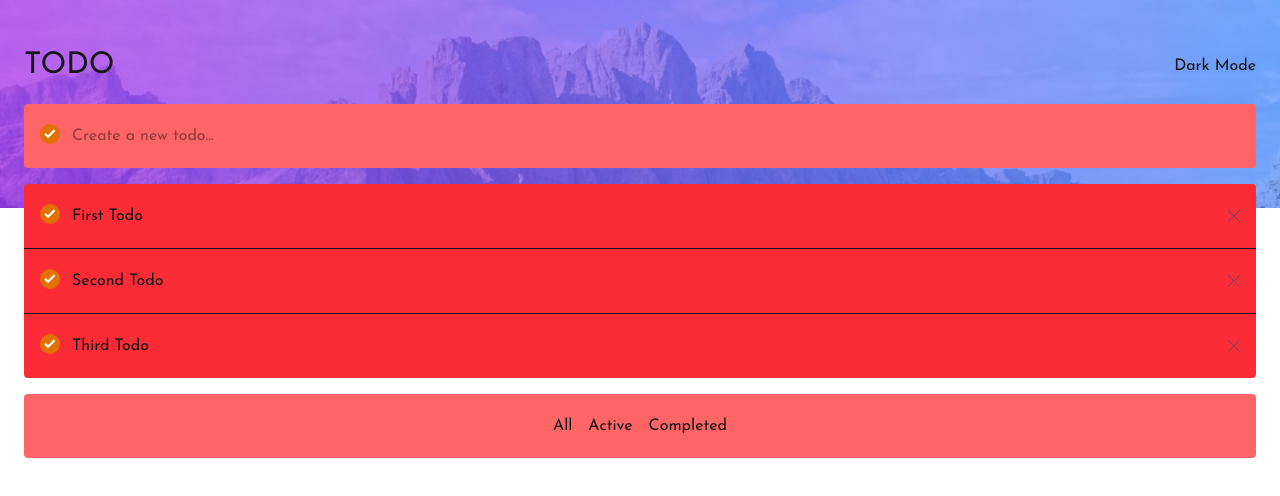
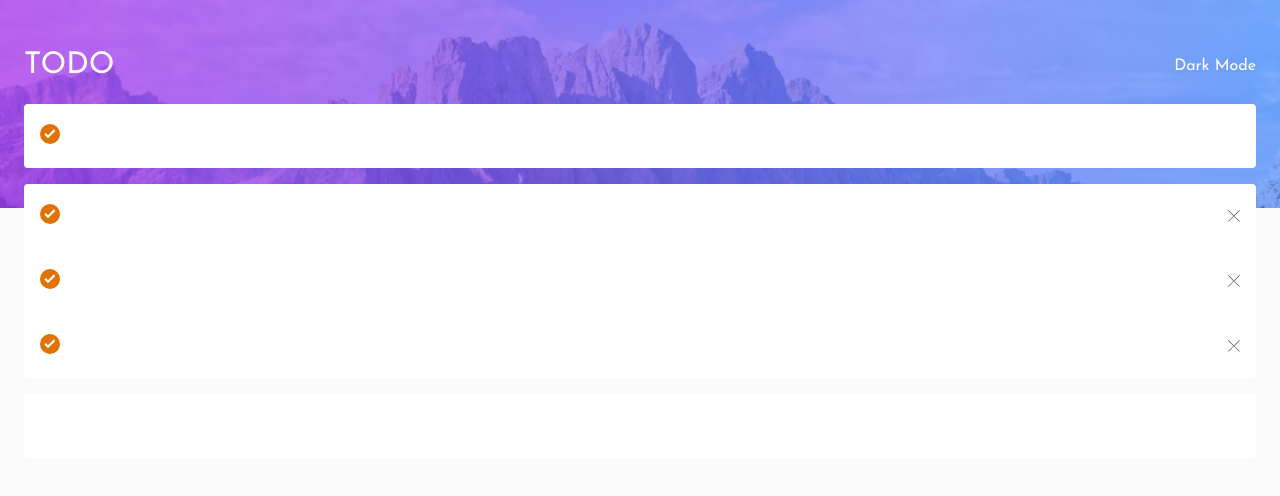
Before and after one commit to 11amanraj/to-do-latest, a Next.js app: page / in a window 1280 px wide. Shown: the top 496 px of the page. Built offline with nearby package versions, Linux system fonts and the light colour scheme.

Commit message:
added colors

```diff
--- a/app/globals.css
+++ b/app/globals.css
@@ -2,8 +2,11 @@
 @import "tailwindcss";
 
 :root {
-  --background: #ffffff;
-  --foreground: #171717;
+  /* --background: #ffffff;
+  --foreground: #171717; */
+
+  --background: #FAFAFA;
+  --foreground: #FFFFFF;
 }
 
 @theme inline {
@@ -15,13 +18,17 @@
 
 @media (prefers-color-scheme: dark) {
   :root {
-    --background: #0a0a0a;
-    --foreground: #ededed;
+    /* --background: #0a0a0a;
+    --foreground: #ededed; */
+
+    --background: #1a2418;
+    --foreground: #25273C;
   }
 }
 
 body {
   background: var(--background);
-  color: var(--foreground);
+  color: white;
+  /* color: var(--foreground); */
   font-family: 'Josefin Sans', Helvetica, sans-serif;
 }
--- a/app/page.tsx
+++ b/app/page.tsx
@@ -81,24 +81,24 @@ export default function Home() {
           <p className="text-3xl">TODO</p>
           <div>Dark Mode</div>
         </div>
-        <form className="flex gap-3 px-4 py-5 bg-red-400 rounded-sm" onSubmit={addTodoHandler}>
+        <form className="flex gap-3 px-4 py-5 bg-foreground rounded-sm" onSubmit={addTodoHandler}>
           <button className="w-5 h-5 rounded-full bg-amber-600 flex justify-center items-center"><Image src="/icon-check.svg" alt="check" width='12' height='12'/></button>
           <input ref={inputRef} type="text" placeholder="Create a new todo..."/>
         </form>
       </div>
       <div className="-mt-6 px-6 flex flex-col gap-4">
-        <ul className="rounded-sm bg-red-500 divide-y">
+        <ul className="rounded-sm bg-foreground divide-y">
           {filteredTodos.map(todo => {
             return (
               <li className="flex gap-3 px-4 py-5 text-3" key={todo.id}>
                 <button className="w-5 h-5 rounded-full bg-amber-600 flex justify-center items-center"><Image onClick={() => completeTodoHandler(todo.id)} src="/icon-check.svg" alt="check" width='12' height='12'/></button>
-                <p className="flex-1">{todo.text}</p>
+                <p className="flex-1 text-white">{todo.text}</p>
                 <button><Image onClick={() => deleteTodoHandler(todo.id)} src="/icon-cross.svg" alt="delete" width='12' height='12'/></button>
               </li>
             )
           })}
         </ul>
-        <div className="bg-red-400 px-4 py-5 rounded-sm flex gap-4 justify-center">
+        <div className="bg-foreground px-4 py-5 rounded-sm flex gap-4 justify-center">
           <button onClick={() => setIsShowing('all')}>All</button>
           <button onClick={() => setIsShowing('active')}>Active</button>
           <button onClick={() => setIsShowing('completed')}>Completed</button>
```
